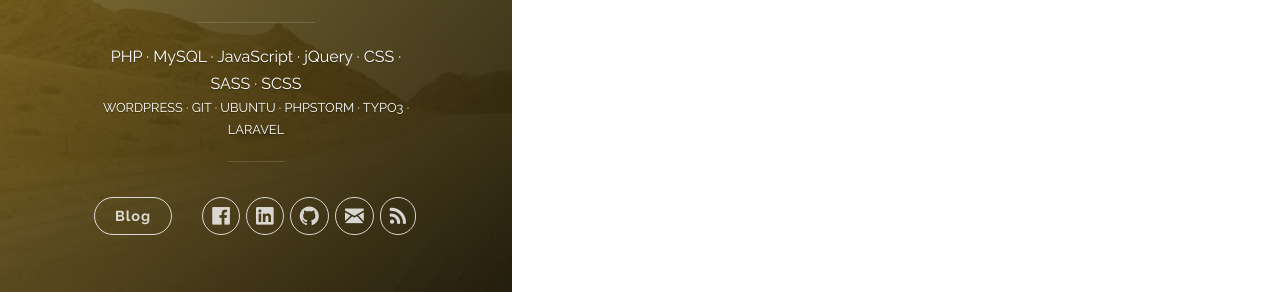
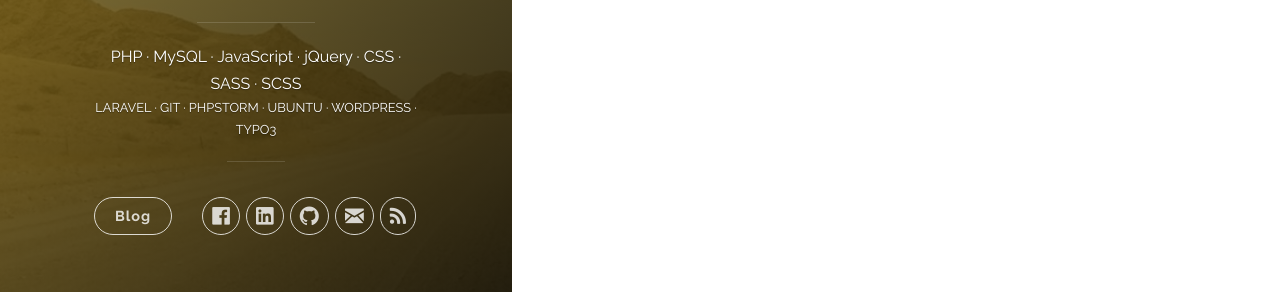
Before and after one commit to timovos/timovos-nl, a Jekyll site: the page built from index.html, in a window 1280 px wide. Shown: the part 451-743 px from the top of the page. Built offline with Jekyll 4.4.1, drawn with Linux system fonts in a browser that asks for light colours; the list of posts is cut into pages by our own code.

Commit message:
Change the order of the specialties

```diff
--- a/_config.yml
+++ b/_config.yml
@@ -2,7 +2,7 @@
 title: Timo Vos
 subtitle: 'Web developer &middot; Backend developer'
 description: 'PHP &middot; MySQL &middot; JavaScript &middot; jQuery &middot; CSS &middot; SASS &middot; SCSS'
-description2: 'WordPress &middot; Git &middot; Ubuntu &middot; PHPStorm &middot; TYPO3 &middot; Laravel'
+description2: 'Laravel &middot; Git &middot; PHPStorm &middot; Ubuntu &middot; WordPress &middot; TYPO3'
 url: 'http://joshgerdes.com/jekyll-uno'
 baseurl: ''
 # google_analytics: 'UA-XXXXXX-X'
```
